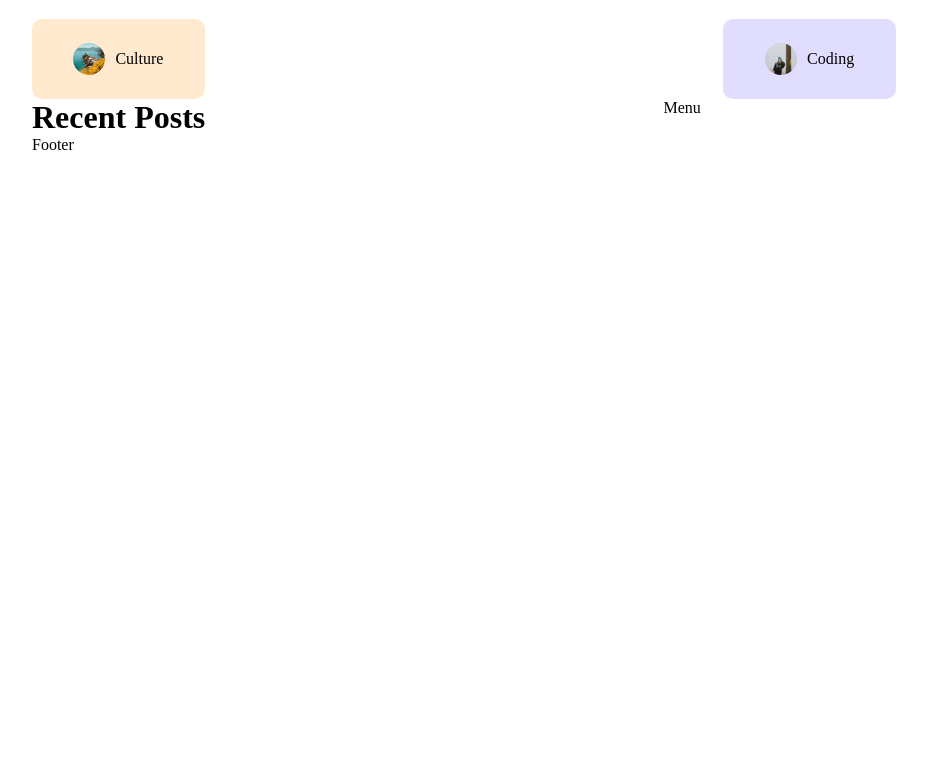
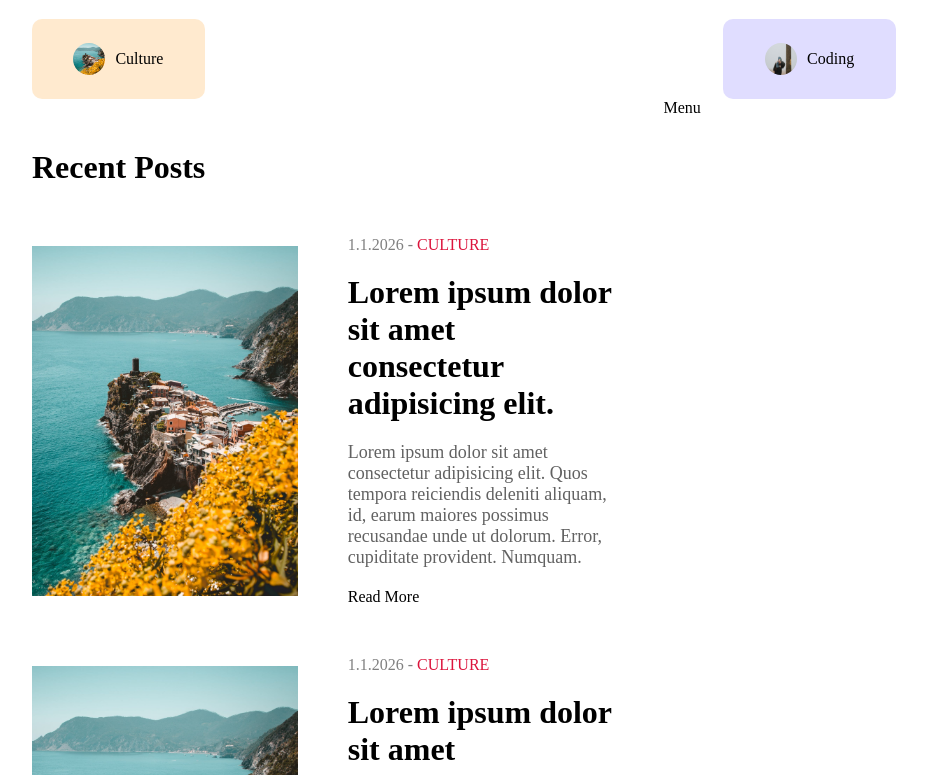
Before and after one commit to mehrad-amin/Blog-app, a Next.js app: page / in a window 1280 px wide. Shown: the part 1165-1940 px from the top of the page, without its empty margins (176-1103 px from the left). Before the commit the page ends 1319 px from the top, so only its background shows below. Built offline with nearby package versions, Linux system fonts and the light colour scheme.

Commit message:
CardList 80% done

```diff
--- a/src/app/components/Card/Card.jsx
+++ b/src/app/components/Card/Card.jsx
@@ -1,7 +1,32 @@
 import styles from "@/app/components/Card/Card.module.css";
+import Image from "next/image";
+import Link from "next/link";
 
 const Card = () => {
-  return <div>Card</div>;
+  return (
+    <div className={styles.container}>
+      <div className={styles.imgContainer}>
+        <Image src="/p1.jpeg" alt="Post Image" fill className={styles.image} />
+      </div>
+      <div className={styles.textContainer}>
+        <div className={styles.detail}>
+          <span className={styles.date}>1.1.2026 - </span>
+          <span className={styles.category}>CULTURE</span>
+        </div>
+        <h1>
+          <Link href="/">
+            Lorem ipsum dolor sit amet consectetur adipisicing elit.
+          </Link>
+        </h1>
+        <p className={styles.desc}>
+          Lorem ipsum dolor sit amet consectetur adipisicing elit. Quos tempora
+          reiciendis deleniti aliquam, id, earum maiores possimus recusandae
+          unde ut dolorum. Error, cupiditate provident. Numquam.
+        </p>
+        <Link href="/">Read More</Link>
+      </div>
+    </div>
+  );
 };
 
 export default Card;
--- a/src/app/components/Card/Card.module.css
+++ b/src/app/components/Card/Card.module.css
@@ -0,0 +1,32 @@
+.container {
+  display: flex;
+  align-items: center;
+  margin-bottom: 50px;
+  gap: 50px;
+}
+.imgContainer {
+  flex: 1;
+  height: 350px;
+  position: relative;
+}
+.image {
+  object-fit: cover;
+}
+.textContainer {
+  flex: 1;
+  display: flex;
+  flex-direction: column;
+  gap: 20px;
+}
+.date {
+  color: gray;
+}
+.category {
+  color: crimson;
+  font-weight: 500;
+}
+.desc {
+  font-size: 18px;
+  font-weight: 300;
+  color: var(--softTextColor);
+}
--- a/src/app/components/CardList/CardList.jsx
+++ b/src/app/components/CardList/CardList.jsx
@@ -1,5 +1,6 @@
 import styles from "@/app/components/CardList/CardList.module.css";
 import Image from "next/image";
+import Card from "@/app/components/Card/Card";
 const CardList = () => {
   return (
     <div className={styles.container}>
@@ -7,10 +8,9 @@ const CardList = () => {
       <div className={styles.posts}>
         {/* Posts will be rendered here */}
         <div className={styles.post}>
-          <div className={styles.imgContainer}>
-            <Image src="/p1.jpeg" alt="Post Image" fill />
-          </div>
-          <div className={styles.textContainer}></div>
+          <Card />
+          <Card />
+          <Card />
         </div>
       </div>
     </div>
--- a/src/app/components/CardList/CardList.module.css
+++ b/src/app/components/CardList/CardList.module.css
@@ -1,3 +1,6 @@
 .container {
   flex: 5;
 }
+.title {
+  margin: 50px 0;
+}
```
